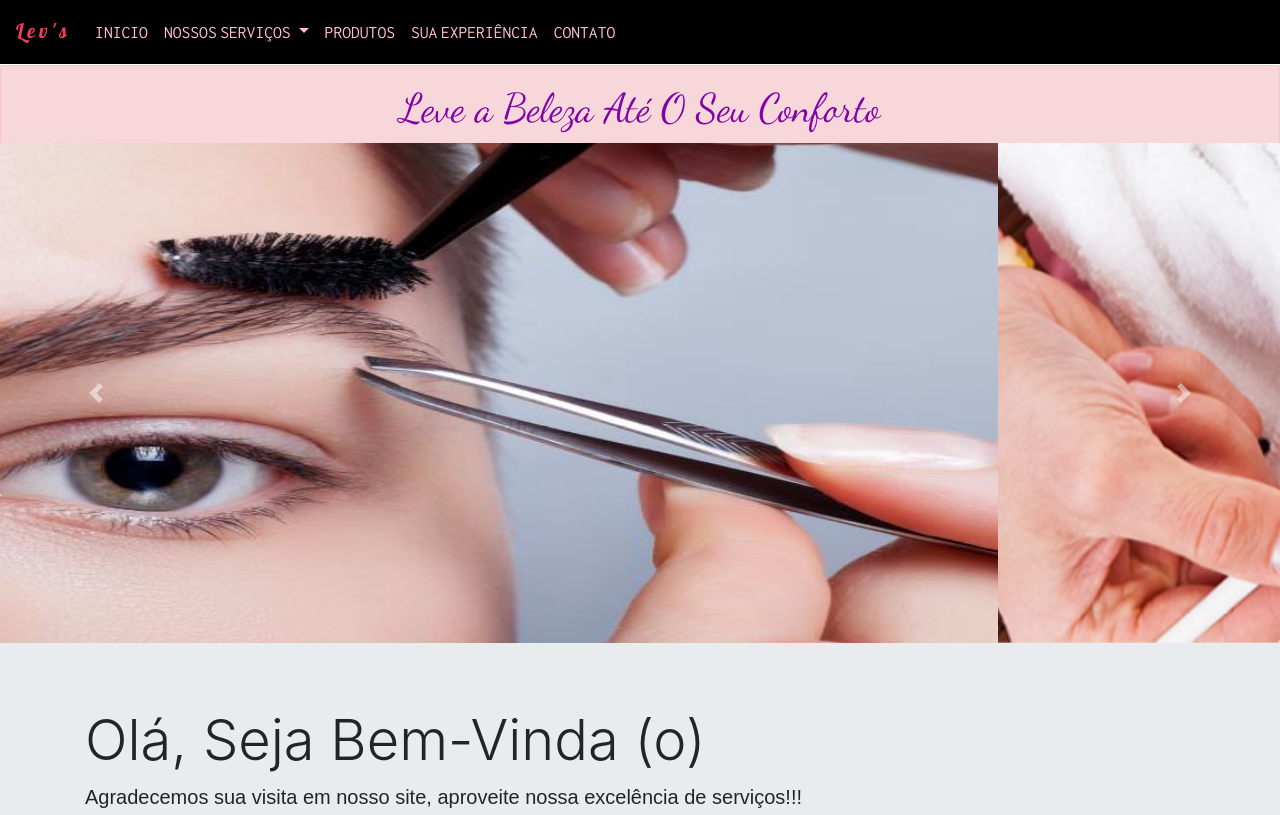
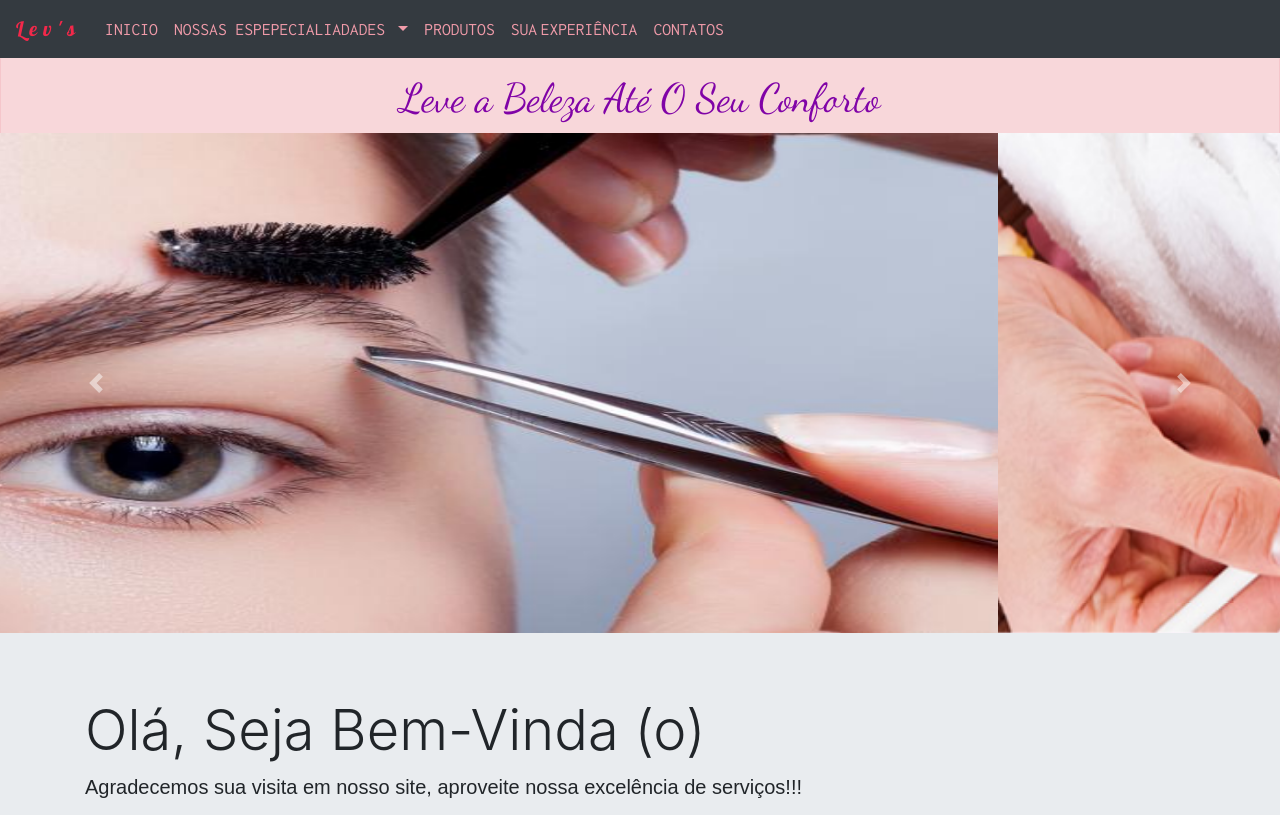
Before and after one commit to Guedix/primeiro-projeto, a plain HTML site: page index.html in a window 1280 px wide. Shown: the top 815 px of the page. Drawn offline with Linux system fonts and the light colour scheme; a web font is replaced by a local one.

Commit message:
Primeiro Projeto

```diff
--- a/index.html
+++ b/index.html
@@ -7,7 +7,7 @@
              <meta name="viewport" content="width=device-width, initial-scale=1.0">
              <meta http-equiv="X-UA-Compartible" content="ie=edge">
 
-             <title>Estética</title>
+             <title>Estética Lev's</title>
 
              <link rel="stylesheet" href="css/bootstrap.min.css">
              <link rel="icon" href="img/logos/logomenor.jpg.jpg" type="image/x-icon" />
@@ -23,9 +23,9 @@
              <style>
 
              ul li a { font-family: 'Inconsolata', monospace;}
-             ul li a:hover {transform: scale(1.1); transition: 0,5s;}
+             ul li a:hover {transform: scale(1.1); transition: 0,5s; }
 
-             main { background: rgb(252, 213, 220);}
+             main { background: rgba(240, 184, 228, 0.1);}
 
              .jumbotron:hover {transform: scale(1.1);}
 
@@ -39,51 +39,39 @@
 
                 <main>
 
-                    <nav class="navbar navbar-expand-lg fixed-top" id="navbar" style="background-color: rgb(0, 0, 0);">
-
-                      <div class="navbar-header"> <!--Adicionar logo da empresa-->
-
-                        <h2><a href="index.html" class="navbar-brand" style="color:rgb(240, 61, 91); font-family: 'Lobster', cursive; font-size: 1.9; Letter-spacing: 0.2em; ">Lev's</a></h2>
-
-                      </div>
-                      <!--<a class="navbar-brand" href="index.html">
-                        <img src="img/logos/logomenor.jpg.jpg" height="50"> Prattin's</a>-->
-                      <button class="navbar-toggler" type="button" data-toggle="collapse" data-target="#navbarSupportedContent" aria-controls="navbarSupportedContent"
-                        aria-expanded="false" aria-label="Toggle navigation">
+                  <nav class="navbar navbar-expand-lg navbar-dark bg-dark fixed-top">
+                    <a class="navbar-brand" href="#" style="color:rgb(243, 40, 74); font-family: 'Lobster', cursive; font-size: 2.5; Letter-spacing: 0.3em; ">Lev's</a>
+                    <button class="navbar-toggler" type="button" data-toggle="collapse" data-target="#navbarNavDropdown" aria-controls="navbarNavDropdown" aria-expanded="false" aria-label="Toggle navigation">
                       <span class="navbar-toggler-icon"></span>
                     </button>
-
-                      <div class="collapse navbar-collapse" id="navbarSupportedContent" >
-                        <ul class="navbar-nav mr-auto" style="font-size: 1.1em" style="Word-spacing: 0.5em;">
+                    <div class="collapse navbar-collapse text-center" id="navbarNavDropdown">
+                      <ul class="navbar-nav" style="font-size: 1.1em" style="Word-spacing: 1.0em;">
                         <li class="nav-item active">
-                            <a class="nav-link" href="index.html" style="color: pink;">INICIO
-                              <span class="sr-only">(current)</span>
+                          <a class="nav-link" href="index.html" style="color: rgb(240, 155, 169);">INICIO<span class="sr-only">(current)</span></a>
+                        </li>
+                        <li class="nav-item dropdown">
+                          <a class="nav-link dropdown-toggle" href="#" id="navbarDropdownMenuLink" role="button" data-toggle="dropdown" aria-haspopup="true" aria-expanded="false" style="color: rgb(240, 155, 169);">
+                            NOSSAS ESPEPECIALIADADES
                           </a>
-                          </li>
-                          <li class="nav-item dropdown" style="word-spacing: -0.3em">
-                            <a class="nav-link dropdown-toggle" wm-link="#" id="navbarDropdown" role="button" data-toggle="dropdown" style="color: pink;"
-                              aria-haspopup="true" aria-expanded="false">
-                              NOSSOS SERVIÇOS
-                            </a>
-                            <div class="dropdown-menu" aria-labelledby="navbarDropdown">
-                              <a class="dropdown-item" wm-link="#">Relaxamento Facial</a>
+                          <div class="dropdown-menu" aria-labelledby="navbarDropdownMenuLink">
+                            <a class="dropdown-item" href="#">Relaxamento Facial</a>
                             <div class="dropdown-divider"></div>
-                              <a class="dropdown-item" wm-link="#">Clareamento Facial</a>
+                            <a class="dropdown-item" href="#">Clareamento Facial</a>
                             <div class="dropdown-divider"></div>
-                              <a class="dropdown-item" wm-link="#">Exemplo3</a>
+                            <a class="dropdown-item" href="#">Exemplo3</a>
                           </div>
                         </li>
                         <li class="nav-item">
-                            <a class="nav-link" href="#" style="color: pink;">PRODUTOS</a>
+                          <a class="nav-link" href="#" style="color: rgb(240, 155, 169);">PRODUTOS</a>
                         </li>
                         <li class="nav-item">
-                            <a class="nav-link" href="#" style="color: pink; word-spacing: -0.3em">SUA EXPERIÊNCIA</a>
+                          <a class="nav-link" href="#" style="color: rgb(240, 155, 169);; word-spacing: -0.3em">SUA EXPERIÊNCIA</a>
                         </li>
                         <li class="nav-item">
-                            <a class="nav-link" href="faleconosco.html" style="color: pink">CONTATO</a>
+                          <a class="nav-link" href="#" style="color: rgb(240, 155, 169);">CONTATOS</a>
                         </li>
                       </ul>
-
+                    </div>
                   </nav>
 
                     <div class="alert alert-danger" role="alert"
@@ -91,7 +79,7 @@
                         color: rgb(128, 3, 167);
                         font-size: 2.5em;
                         text-align: center;
-                        margin-top: 65px;
+                        margin-top: 55px;
                         margin-bottom: -8px;">
                                 Leve a Beleza Até O Seu Conforto
                     </div>
```
Lines whose indentation alone changed are shown as unchanged.
